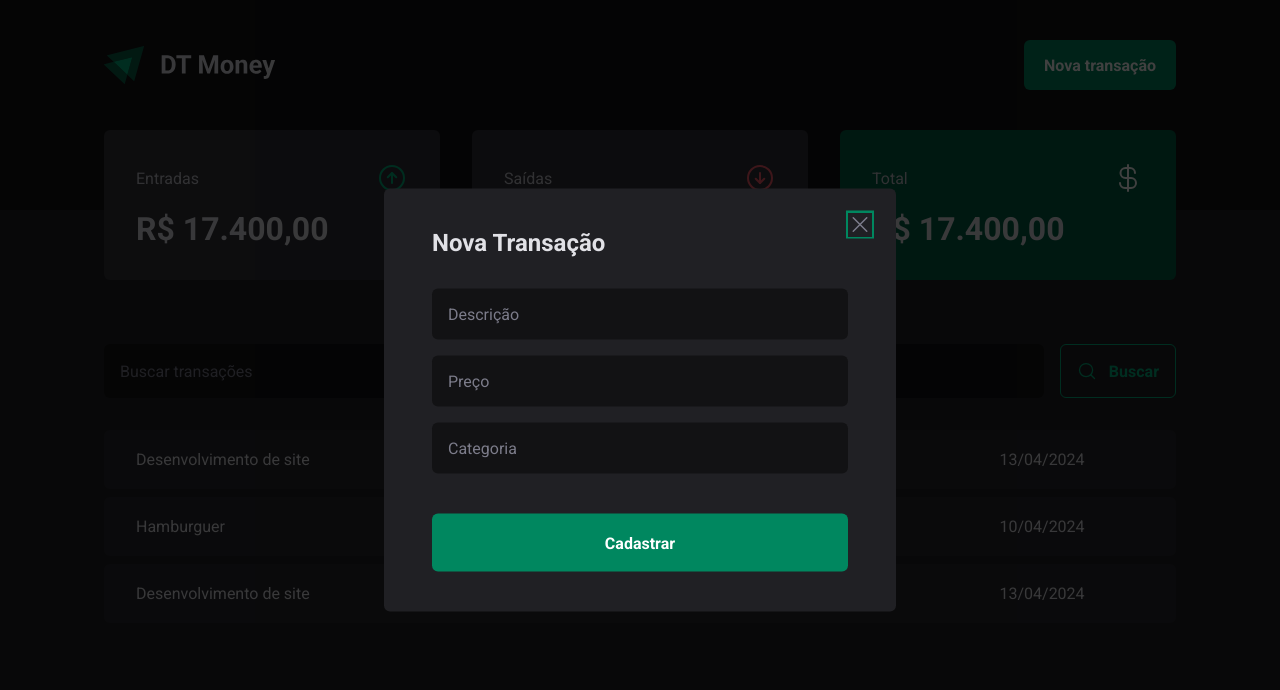
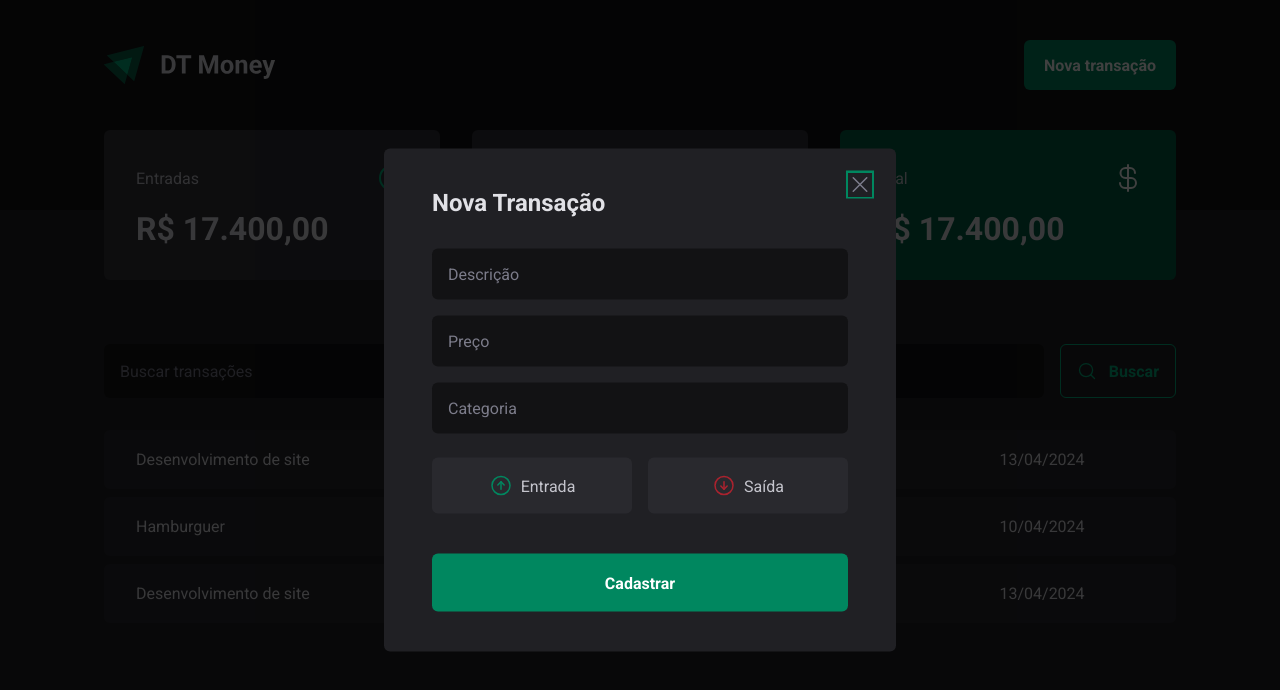
Before and after one commit to james-meneses/dt-money, a React (Vite) app: page / in a window 1280 px wide. Both pictures are taken after a click on the button "Nova transação". Shown: the top 690 px of the page. Built offline with nearby package versions, Linux system fonts and the light colour scheme.

Commit message:
Styles the TransactionTypeButton on NewTransactionModal

```diff
--- a/package.json
+++ b/package.json
@@ -11,6 +11,7 @@
   },
   "dependencies": {
     "@radix-ui/react-dialog": "^1.1.1",
+    "@radix-ui/react-radio-group": "^1.2.0",
     "@types/styled-components": "^5.1.34",
     "phosphor-react": "^1.4.1",
     "react": "^18.3.1",
--- a/src/components/NewTransactionModal/index.tsx
+++ b/src/components/NewTransactionModal/index.tsx
@@ -1,6 +1,12 @@
 import * as Dialog from "@radix-ui/react-dialog";
-import { CloseButton, Content, Overlay } from "./styles";
-import { X } from "phosphor-react";
+import {
+  CloseButton,
+  Content,
+  Overlay,
+  TransactionType,
+  TransactionTypeButton,
+} from "./styles";
+import { ArrowCircleDown, ArrowCircleUp, X } from "phosphor-react";
 
 export function NewTransactionModal() {
   return (
@@ -17,6 +23,17 @@
           <input type="number" placeholder="Preço" required />
           <input type="text" placeholder="Categoria" required />
 
+          <TransactionType>
+            <TransactionTypeButton variant="income" type="button">
+              <ArrowCircleUp size={24} />
+              Entrada
+            </TransactionTypeButton>
+            <TransactionTypeButton variant="outcome" type="button">
+              <ArrowCircleDown size={24} />
+              Saída
+            </TransactionTypeButton>
+          </TransactionType>
+
           <button type="submit">Cadastrar</button>
         </form>
       </Content>
--- a/src/components/NewTransactionModal/styles.ts
+++ b/src/components/NewTransactionModal/styles.ts
@@ -70,3 +70,35 @@
   cursor: pointer;
   color: ${(props) => props.theme["gray-500"]};
 `;
+
+export const TransactionType = styled.div`
+  display: grid;
+  grid-template-columns: repeat(2, 1fr);
+  gap: 1rem;
+  margin-top: 0.5rem;
+`;
+
+interface TransactionTypeButtonProps {
+  variant: "income" | "outcome";
+}
+
+export const TransactionTypeButton = styled.button<TransactionTypeButtonProps>`
+  background: ${(props) => props.theme["gray-700"]};
+  padding: 1rem;
+  display: flex;
+  align-items: center;
+  justify-content: center;
+
+  gap: 0.5rem;
+  border-radius: 6px;
+  cursor: pointer;
+  border: 0;
+  color: ${(props) => props.theme["gray-300"]};
+
+  svg {
+    color: ${(props) =>
+      props.variant === "income"
+        ? props.theme["green-500"]
+        : props.theme["red-500"]};
+  }
+`;
```
Also changed, not shown: 1 other file (tests, documents, lock files or other folders).
